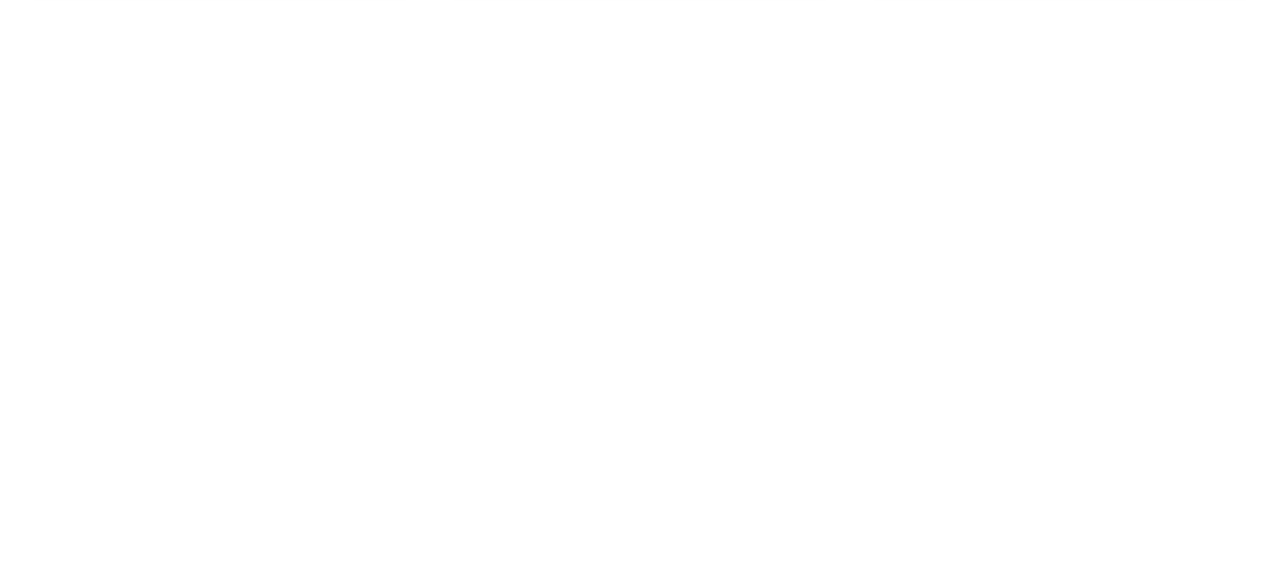
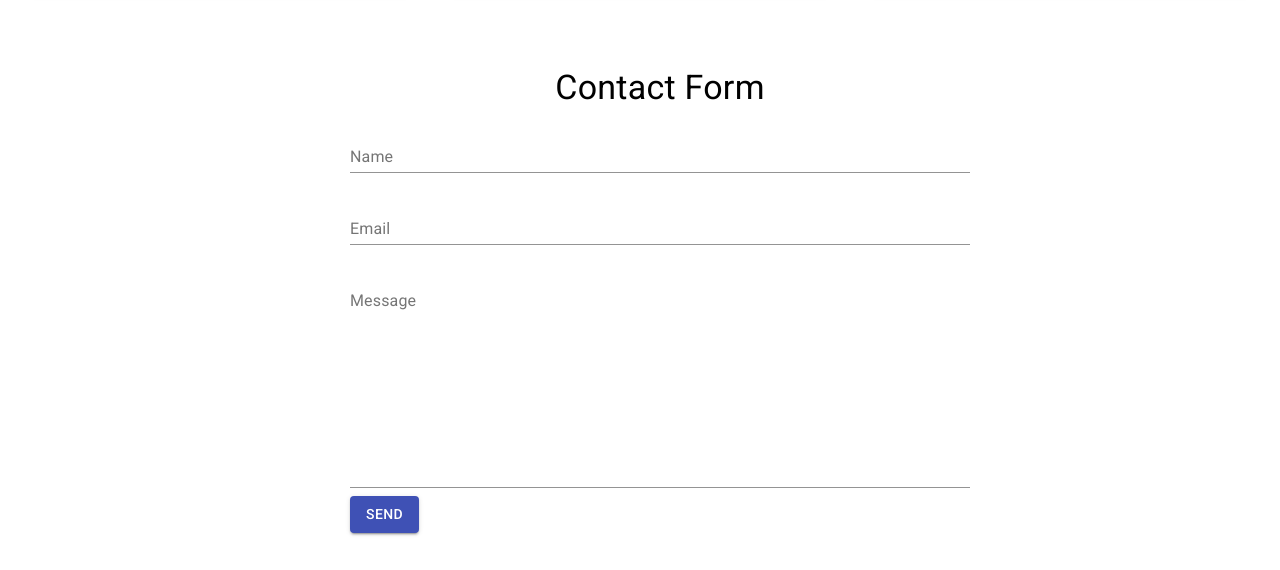
Before and after one commit to GFore/Material-UI-Tutorial-1, a React (Create React App) app: page / in a window 1280 px wide. Shown: the part 456-1026 px from the top of the page. Before the commit the page ends 800 px from the top, so only its background shows below. Built offline with nearby package versions, Linux system fonts and the light colour scheme.

Commit message:
adds Contact form

```diff
--- a/src/App.js
+++ b/src/App.js
@@ -6,6 +6,7 @@
 
 import Navbar from './Navbar';
 import Posts from './Posts';
+import Contacts from './Contacts';
 
 const menuList = ['Home', 'Posts', 'Contact'];
 
@@ -19,6 +20,7 @@
         </ToolBar>
       </AppBar>
       <Posts />
+      <Contacts />
     </div>
   );
 }
--- /dev/null
+++ b/src/Contacts.js
@@ -0,0 +1,40 @@
+import React from "react";
+import {
+  Button,
+  FormControl,
+  Grid,
+  Input,
+  InputLabel,
+  // TextField,
+  Typography
+} from "@material-ui/core";
+
+function Contacts() {
+  return (
+    <Grid container justify="center" direction="column" alignItems="center" style={{ margin: 20, padding: 20 }} >
+      <Typography variant="h4">Contact Form</Typography>
+      <form style={{ width: "50%" }}>
+        <FormControl margin="normal" fullWidth>
+          <InputLabel htmlFor="name">Name</InputLabel>
+          <Input id="name" type="text" />
+        </FormControl>
+
+        <FormControl margin="normal" fullWidth>
+          <InputLabel htmlFor="email">Email</InputLabel>
+          <Input id="email" type="email" />
+        </FormControl>
+
+        <FormControl margin="normal" fullWidth>
+          <InputLabel htmlFor="message">Message</InputLabel>
+          <Input id="message" multiline rows={10} />
+        </FormControl>
+
+        <Button variant="contained" color="primary" size="medium">
+          Send
+        </Button>
+      </form>
+    </Grid>
+  );
+}
+
+export default Contacts;
```
